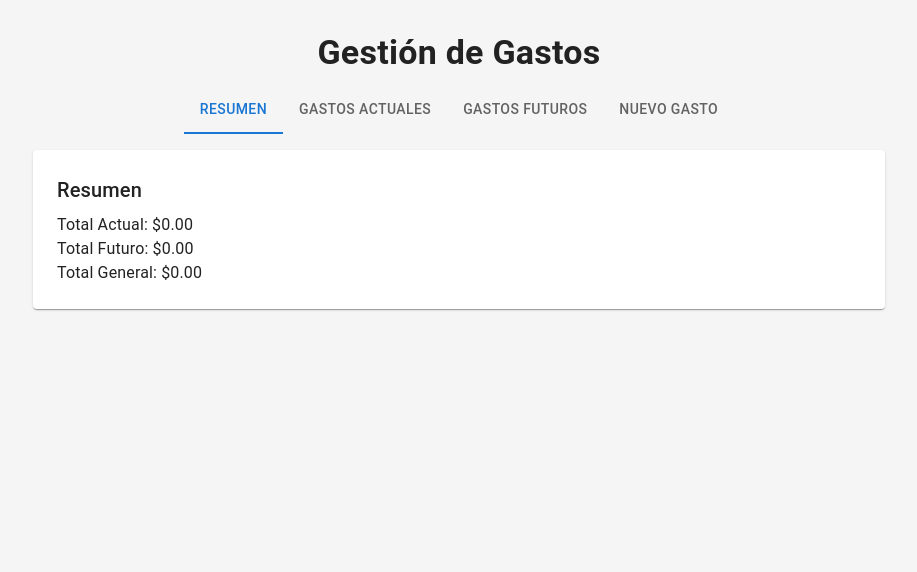
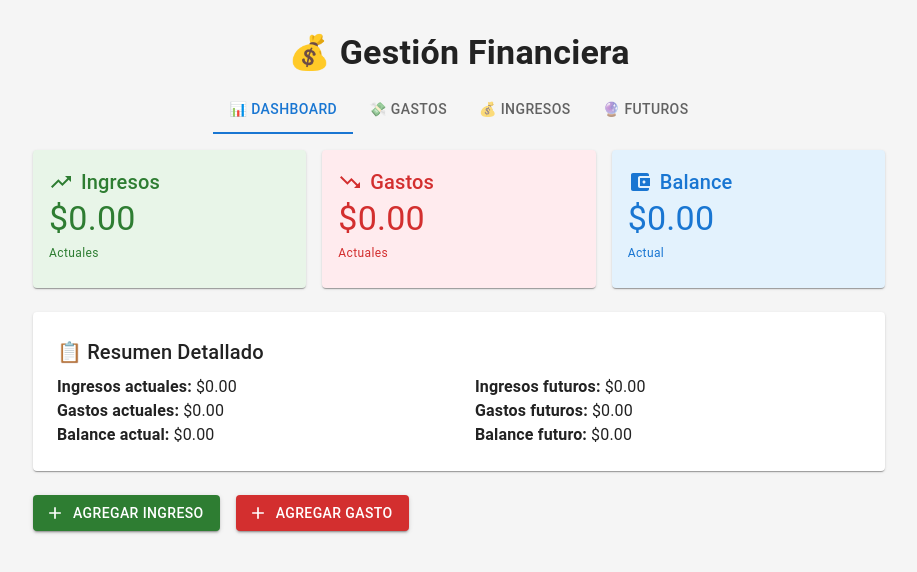
Before and after one commit to Lalo6174/Gastos, a React (Vite) app: page / in a window 1280 px wide. Shown: the top 572 px of the page, without its empty margins (181-1098 px from the left). Built offline with nearby package versions, Linux system fonts and the light colour scheme.

Commit message:
feat: Dashboard principal con ingresos/gastos y persistencia

```diff
--- a/src/App.tsx
+++ b/src/App.tsx
@@ -1,15 +1,17 @@
-import React, { useState } from 'react';
+import React, { useState, useEffect } from 'react';
 import { ThemeProvider, createTheme } from '@mui/material/styles';
-import { Container, Typography, Box, Paper, Button, TextField, MenuItem, Select, InputLabel, FormControl, List, ListItem, ListItemText, IconButton, Tabs, Tab } from '@mui/material';
-import { Edit, Delete } from '@mui/icons-material';
+import { Container, Typography, Box, Paper, Button, TextField, MenuItem, Select, InputLabel, FormControl, List, ListItem, ListItemText, IconButton, Tabs, Tab, Card, CardContent, Dialog, DialogTitle, DialogContent, DialogActions } from '@mui/material';
+import { Edit, Delete, Add, TrendingUp, TrendingDown, AccountBalanceWallet } from '@mui/icons-material';
 import CssBaseline from '@mui/material/CssBaseline';
 
+type TipoTransaccion = 'gasto' | 'ingreso';
 
-type Gasto = {
+type Transaccion = {
   id: number;
   descripcion: string;
   monto: number;
   fecha: string;
+  tipo: TipoTransaccion;
   esFuturo: boolean;
   tarjeta?: string;
   categoria?: string;
@@ -18,21 +20,40 @@ type Gasto = {
 };
 
 const tarjetas = ['Visa', 'Mastercard', 'Amex'];
-const categoriasBase = ['Comida', 'Servicios', 'Ocio', 'Transporte', 'Salud', 'Otros'];
+const categoriasBase = ['Comida', 'Servicios', 'Ocio', 'Transporte', 'Salud', 'Salario', 'Freelance', 'Otros'];
 
 function AppContent() {
-  console.log('AppContent montado');
-
-  const [gastos, setGastos] = useState<Gasto[]>([]);
+  const [transacciones, setTransacciones] = useState<Transaccion[]>([]);
   const [descripcion, setDescripcion] = useState('');
   const [monto, setMonto] = useState('');
   const [fecha, setFecha] = useState('');
+  const [tipo, setTipo] = useState<TipoTransaccion>('gasto');
   const [esFuturo, setEsFuturo] = useState(false);
   const [tarjeta, setTarjeta] = useState('');
   const [categoria, setCategoria] = useState('');
-  const [categorias, setCategorias] = useState<string[]>(categoriasBase);
   const [tab, setTab] = useState(0);
   const [editandoId, setEditandoId] = useState<number|null>(null);
+  const [dialogOpen, setDialogOpen] = useState(false);
+
+  // Cargar datos del localStorage al iniciar
+  useEffect(() => {
+    const datosGuardados = localStorage.getItem('transacciones-gastos');
+    if (datosGuardados) {
+      try {
+        const transaccionesCargadas = JSON.parse(datosGuardados);
+        setTransacciones(transaccionesCargadas);
+      } catch (error) {
+        console.error('Error al cargar datos:', error);
+      }
+    }
+  }, []);
+
+  // Guardar datos en localStorage cuando cambian las transacciones
+  useEffect(() => {
+    if (transacciones.length > 0) {
+      localStorage.setItem('transacciones-gastos', JSON.stringify(transacciones));
+    }
+  }, [transacciones]);
 
   const handleAgregar = () => {
     if (!descripcion || !monto || !fecha) {
@@ -40,101 +61,201 @@ function AppContent() {
       return;
     }
     if (editandoId) {
-      setGastos(gastos.map(g => g.id === editandoId ? {
-        ...g, descripcion, monto: parseFloat(monto), fecha, esFuturo,
+      setTransacciones(transacciones.map(t => t.id === editandoId ? {
+        ...t, descripcion, monto: parseFloat(monto), fecha, tipo, esFuturo,
         tarjeta: esFuturo && tarjeta ? tarjeta : undefined,
         categoria: categoria || undefined
-      } : g));
-      alert('Gasto editado');
+      } : t));
+      alert(`${tipo === 'gasto' ? 'Gasto' : 'Ingreso'} editado`);
     } else {
-      setGastos([...gastos, {
-        id: Date.now(), descripcion, monto: parseFloat(monto), fecha, esFuturo,
+      setTransacciones([...transacciones, {
+        id: Date.now(), descripcion, monto: parseFloat(monto), fecha, tipo, esFuturo,
         tarjeta: esFuturo && tarjeta ? tarjeta : undefined,
         categoria: categoria || undefined
       }]);
-      alert('Gasto agregado');
+      alert(`${tipo === 'gasto' ? 'Gasto' : 'Ingreso'} agregado`);
     }
-    setDescripcion(''); setMonto(''); setFecha(''); setEsFuturo(false); setTarjeta(''); setCategoria(''); setEditandoId(null);
+    setDescripcion(''); setMonto(''); setFecha(''); setTipo('gasto'); setEsFuturo(false); setTarjeta(''); setCategoria(''); setEditandoId(null);
+    setDialogOpen(false);
   };
 
   const handleEliminar = (id:number) => {
-    setGastos(gastos.filter(g => g.id !== id));
-    alert('Gasto eliminado');
+    setTransacciones(transacciones.filter(t => t.id !== id));
+    alert('Transacción eliminada');
   };
 
-  const handleEditar = (g:Gasto) => {
-    setDescripcion(g.descripcion); setMonto(g.monto.toString()); setFecha(g.fecha);
-    setEsFuturo(g.esFuturo); setTarjeta(g.tarjeta || ''); setCategoria(g.categoria || ''); setEditandoId(g.id);
+  const handleEditar = (t:Transaccion) => {
+    setDescripcion(t.descripcion); setMonto(t.monto.toString()); setFecha(t.fecha);
+    setTipo(t.tipo); setEsFuturo(t.esFuturo); setTarjeta(t.tarjeta || ''); setCategoria(t.categoria || ''); setEditandoId(t.id);
+    setDialogOpen(true);
   };
 
-  const totalActual = gastos.filter(g => !g.esFuturo).reduce((a, b) => a + b.monto, 0);
-  const totalFuturo = gastos.filter(g => g.esFuturo).reduce((a, b) => a + b.monto, 0);
+  // Cálculos mejorados
+  const gastosActuales = transacciones.filter(t => t.tipo === 'gasto' && !t.esFuturo).reduce((a, b) => a + b.monto, 0);
+  const gastosFuturos = transacciones.filter(t => t.tipo === 'gasto' && t.esFuturo).reduce((a, b) => a + b.monto, 0);
+  const ingresosActuales = transacciones.filter(t => t.tipo === 'ingreso' && !t.esFuturo).reduce((a, b) => a + b.monto, 0);
+  const ingresosFuturos = transacciones.filter(t => t.tipo === 'ingreso' && t.esFuturo).reduce((a, b) => a + b.monto, 0);
+  const balanceActual = ingresosActuales - gastosActuales;
+  const balanceFuturo = ingresosFuturos - gastosFuturos;
+  const balanceTotal = balanceActual + balanceFuturo;
 
   return (
     <Container maxWidth="md" sx={{ py: 4, bgcolor: '#f5f5f5', minHeight: '100vh' }}>
       <Typography variant="h4" gutterBottom align="center" sx={{ color: '#222', fontWeight: 700 }}>
-        Gestión de Gastos
+        💰 Gestión Financiera
       </Typography>
 
       <Box mb={2}>
         <Tabs value={tab} onChange={(_,v)=>setTab(v)} centered>
-          <Tab label="Resumen" />
-          <Tab label="Gastos actuales" />
-          <Tab label="Gastos futuros" />
-          <Tab label={editandoId ? 'Editar gasto' : 'Nuevo gasto'} />
+          <Tab label="📊 Dashboard" />
+          <Tab label="💸 Gastos" />
+          <Tab label="💰 Ingresos" />
+          <Tab label="🔮 Futuros" />
         </Tabs>
       </Box>
 
+      {/* Dashboard Principal */}
       {tab === 0 && (
-        <Paper sx={{p:3, mb:3, bgcolor: '#fff', color: '#222'}}>
-          <Typography variant="h6" gutterBottom>Resumen</Typography>
-          <Typography>Total Actual: ${totalActual.toFixed(2)}</Typography>
-          <Typography>Total Futuro: ${totalFuturo.toFixed(2)}</Typography>
-          <Typography>Total General: ${(totalActual + totalFuturo).toFixed(2)}</Typography>
-        </Paper>
+        <>
+          <Box display="flex" gap={2} mb={3} flexWrap="wrap">
+            <Card sx={{ flex: 1, minWidth: 200, bgcolor: '#e8f5e8', color: '#2e7d32' }}>
+              <CardContent>
+                <Box display="flex" alignItems="center">
+                  <TrendingUp sx={{ mr: 1 }} />
+                  <Typography variant="h6">Ingresos</Typography>
+                </Box>
+                <Typography variant="h4">${ingresosActuales.toFixed(2)}</Typography>
+                <Typography variant="caption">Actuales</Typography>
+              </CardContent>
+            </Card>
+            <Card sx={{ flex: 1, minWidth: 200, bgcolor: '#ffebee', color: '#d32f2f' }}>
+              <CardContent>
+                <Box display="flex" alignItems="center">
+                  <TrendingDown sx={{ mr: 1 }} />
+                  <Typography variant="h6">Gastos</Typography>
+                </Box>
+                <Typography variant="h4">${gastosActuales.toFixed(2)}</Typography>
+                <Typography variant="caption">Actuales</Typography>
+              </CardContent>
+            </Card>
+            <Card sx={{ flex: 1, minWidth: 200, bgcolor: balanceActual >= 0 ? '#e3f2fd' : '#ffebee', color: balanceActual >= 0 ? '#1976d2' : '#d32f2f' }}>
+              <CardContent>
+                <Box display="flex" alignItems="center">
+                  <AccountBalanceWallet sx={{ mr: 1 }} />
+                  <Typography variant="h6">Balance</Typography>
+                </Box>
+                <Typography variant="h4">${balanceActual.toFixed(2)}</Typography>
+                <Typography variant="caption">Actual</Typography>
+              </CardContent>
+            </Card>
+          </Box>
+
+          <Paper sx={{p:3, mb:3, bgcolor: '#fff', color: '#222'}}>
+            <Typography variant="h6" gutterBottom>📋 Resumen Detallado</Typography>
+            <Box display="flex" gap={4} flexWrap="wrap">
+              <Box flex={1} minWidth={200}>
+                <Typography><strong>Ingresos actuales:</strong> ${ingresosActuales.toFixed(2)}</Typography>
+                <Typography><strong>Gastos actuales:</strong> ${gastosActuales.toFixed(2)}</Typography>
+                <Typography><strong>Balance actual:</strong> ${balanceActual.toFixed(2)}</Typography>
+              </Box>
+              <Box flex={1} minWidth={200}>
+                <Typography><strong>Ingresos futuros:</strong> ${ingresosFuturos.toFixed(2)}</Typography>
+                <Typography><strong>Gastos futuros:</strong> ${gastosFuturos.toFixed(2)}</Typography>
+                <Typography><strong>Balance futuro:</strong> ${balanceFuturo.toFixed(2)}</Typography>
+              </Box>
+            </Box>
+          </Paper>
+
+          <Box display="flex" gap={2}>
+            <Button variant="contained" color="success" startIcon={<Add />} onClick={() => { setTipo('ingreso'); setDialogOpen(true); }}>
+              Agregar Ingreso
+            </Button>
+            <Button variant="contained" color="error" startIcon={<Add />} onClick={() => { setTipo('gasto'); setDialogOpen(true); }}>
+              Agregar Gasto
+            </Button>
+          </Box>
+        </>
       )}
 
+      {/* Tab de Gastos */}
       {tab === 1 && (
         <Paper sx={{ p: 2, mb: 2, bgcolor: '#fff', color: '#222' }}>
-          <Typography variant="h6">Gastos actuales</Typography>
+          <Typography variant="h6">💸 Gastos actuales</Typography>
           <List>
-            {gastos.filter(g => !g.esFuturo).length === 0 && (
+            {transacciones.filter(t => t.tipo === 'gasto' && !t.esFuturo).length === 0 && (
               <ListItem><ListItemText primary="No hay gastos actuales." /></ListItem>
             )}
-            {gastos.filter(g => !g.esFuturo).map(g => (
-              <ListItem key={g.id} divider>
-                <ListItemText primary={g.descripcion} secondary={`$${g.monto.toFixed(2)} — ${g.fecha}`} />
-                <IconButton onClick={()=>{setTab(3); handleEditar(g);}}><Edit /></IconButton>
-                <IconButton onClick={()=>handleEliminar(g.id)}><Delete /></IconButton>
+            {transacciones.filter(t => t.tipo === 'gasto' && !t.esFuturo).map(t => (
+              <ListItem key={t.id} divider>
+                <ListItemText
+                  primary={`💸 ${t.descripcion}`}
+                  secondary={`$${t.monto.toFixed(2)} — ${t.fecha}${t.categoria ? ` — ${t.categoria}` : ''}`}
+                />
+                <IconButton onClick={()=>handleEditar(t)}><Edit /></IconButton>
+                <IconButton onClick={()=>handleEliminar(t.id)}><Delete /></IconButton>
               </ListItem>
             ))}
           </List>
         </Paper>
       )}
 
+      {/* Tab de Ingresos */}
       {tab === 2 && (
-        <Paper sx={{ p: 2, bgcolor: '#fff', color: '#222' }}>
-          <Typography variant="h6">Gastos futuros</Typography>
+        <Paper sx={{ p: 2, mb: 2, bgcolor: '#fff', color: '#222' }}>
+          <Typography variant="h6">💰 Ingresos actuales</Typography>
           <List>
-            {gastos.filter(g => g.esFuturo).length === 0 && (
-              <ListItem><ListItemText primary="No hay gastos futuros." /></ListItem>
+            {transacciones.filter(t => t.tipo === 'ingreso' && !t.esFuturo).length === 0 && (
+              <ListItem><ListItemText primary="No hay ingresos actuales." /></ListItem>
             )}
-            {gastos.filter(g => g.esFuturo).map(g => (
-              <ListItem key={g.id} divider>
-                <ListItemText primary={g.descripcion} secondary={`$${g.monto.toFixed(2)} — ${g.fecha}${g.tarjeta ? ` — ${g.tarjeta}` : ''}`} />
-                <IconButton onClick={()=>{setTab(3); handleEditar(g);}}><Edit /></IconButton>
-                <IconButton onClick={()=>handleEliminar(g.id)}><Delete /></IconButton>
+            {transacciones.filter(t => t.tipo === 'ingreso' && !t.esFuturo).map(t => (
+              <ListItem key={t.id} divider>
+                <ListItemText
+                  primary={`💰 ${t.descripcion}`}
+                  secondary={`$${t.monto.toFixed(2)} — ${t.fecha}${t.categoria ? ` — ${t.categoria}` : ''}`}
+                />
+                <IconButton onClick={()=>handleEditar(t)}><Edit /></IconButton>
+                <IconButton onClick={()=>handleEliminar(t.id)}><Delete /></IconButton>
               </ListItem>
             ))}
           </List>
         </Paper>
       )}
 
+      {/* Tab de Futuros */}
       {tab === 3 && (
         <Paper sx={{ p: 2, bgcolor: '#fff', color: '#222' }}>
-          <Typography variant="h6" gutterBottom>
-            {editandoId ? 'Editar gasto' : 'Nuevo Gasto'}
-          </Typography>
+          <Typography variant="h6">🔮 Transacciones futuras</Typography>
+          <List>
+            {transacciones.filter(t => t.esFuturo).length === 0 && (
+              <ListItem><ListItemText primary="No hay transacciones futuras." /></ListItem>
+            )}
+            {transacciones.filter(t => t.esFuturo).map(t => (
+              <ListItem key={t.id} divider>
+                <ListItemText
+                  primary={`${t.tipo === 'gasto' ? '💸' : '💰'} ${t.descripcion}`}
+                  secondary={`$${t.monto.toFixed(2)} — ${t.fecha}${t.tarjeta ? ` — ${t.tarjeta}` : ''}${t.categoria ? ` — ${t.categoria}` : ''}`}
+                />
+                <IconButton onClick={()=>handleEditar(t)}><Edit /></IconButton>
+                <IconButton onClick={()=>handleEliminar(t.id)}><Delete /></IconButton>
+              </ListItem>
+            ))}
+          </List>
+        </Paper>
+      )}
+
+      {/* Dialog para agregar/editar */}
+      <Dialog open={dialogOpen} onClose={() => setDialogOpen(false)} maxWidth="sm" fullWidth>
+        <DialogTitle>
+          {editandoId ? '✏️ Editar transacción' : `➕ Nueva ${tipo === 'gasto' ? 'salida' : 'entrada'}`}
+        </DialogTitle>
+        <DialogContent>
+          <FormControl fullWidth sx={{ mb: 2, mt: 1 }}>
+            <InputLabel>Tipo</InputLabel>
+            <Select value={tipo} label="Tipo" onChange={e => setTipo(e.target.value as TipoTransaccion)}>
+              <MenuItem value="gasto">💸 Gasto</MenuItem>
+              <MenuItem value="ingreso">💰 Ingreso</MenuItem>
+            </Select>
+          </FormControl>
           <TextField fullWidth label="Descripción" value={descripcion} onChange={e => setDescripcion(e.target.value)} sx={{ mb: 2 }} />
           <TextField fullWidth label="Monto" type="number" value={monto} onChange={e => setMonto(e.target.value)} sx={{ mb: 2 }} />
           <TextField fullWidth label="Fecha" type="date" value={fecha} onChange={e => setFecha(e.target.value)} sx={{ mb: 2 }} InputLabelProps={{ shrink: true }} />
@@ -154,17 +275,18 @@ function AppContent() {
               </Select>
             </FormControl>
           )}
-          <TextField fullWidth label="Categoría" value={categoria} onChange={e => setCategoria(e.target.value)} sx={{ mb: 2 }} />
-          <Button variant="contained" color="primary" fullWidth onClick={handleAgregar} sx={{mb:1}}>
-            {editandoId ? 'Guardar cambios' : 'Agregar Gasto'}
+          <TextField fullWidth label="Categoría" select value={categoria} onChange={e => setCategoria(e.target.value)} sx={{ mb: 2 }}>
+            <MenuItem value="">Sin categoría</MenuItem>
+            {categoriasBase.map(cat => (<MenuItem key={cat} value={cat}>{cat}</MenuItem>))}
+          </TextField>
+        </DialogContent>
+        <DialogActions>
+          <Button onClick={() => setDialogOpen(false)}>Cancelar</Button>
+          <Button variant="contained" onClick={handleAgregar}>
+            {editandoId ? 'Guardar' : 'Agregar'}
           </Button>
-          {editandoId && (
-            <Button variant="outlined" color="secondary" fullWidth onClick={()=>{setEditandoId(null); setDescripcion(''); setMonto(''); setFecha(''); setEsFuturo(false); setTarjeta(''); setCategoria(''); setTab(0);}}>
-              Cancelar edición
-            </Button>
-          )}
-        </Paper>
-      )}
+        </DialogActions>
+      </Dialog>
     </Container>
   );
 }
```
